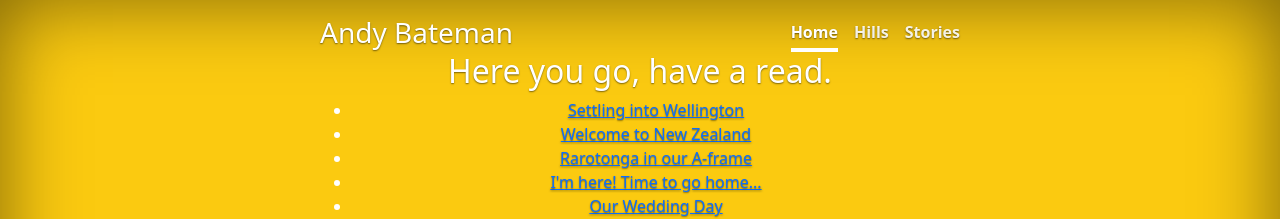
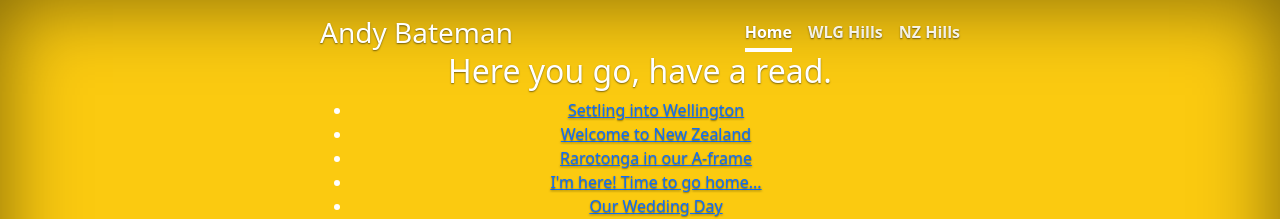
Before and after one commit to andybateman/andybateman.github.io, a Jekyll site: the page built from posts.html, in a window 1280 px wide. Shown: the top 219 px of the page. Built offline with Jekyll 4.4.1, drawn with Linux system fonts in a browser that asks for light colours.

Commit message:
Removed link to stories

```diff
--- a/_layouts/default.html
+++ b/_layouts/default.html
@@ -45,8 +45,8 @@
         <h3 class="float-md-start mb-0">Andy Bateman</h3>
         <nav class="nav nav-masthead justify-content-center float-md-end">
           <a class="nav-link active" aria-current="page" href="/">Home</a>
-          <a class="nav-link" href="/wellingtonhills">Hills</a>
-          <a class="nav-link" href="/posts">Stories</a>
+          <a class="nav-link" href="/wellingtonhills">WLG Hills</a>
+          <a class="nav-link" href="/newzealandhills/">NZ Hills</a>
         </nav>
       </div>
     </header>
```
